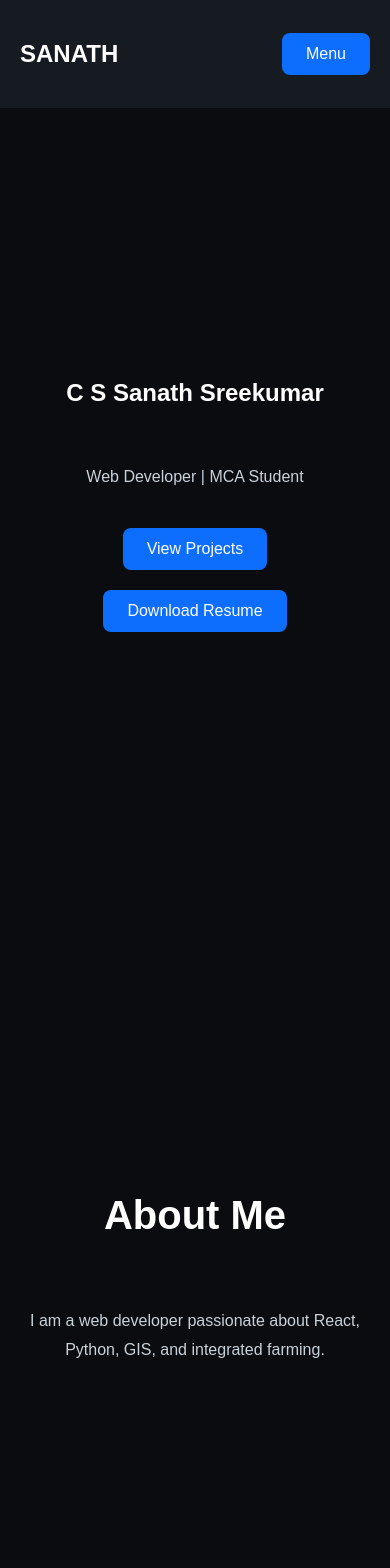
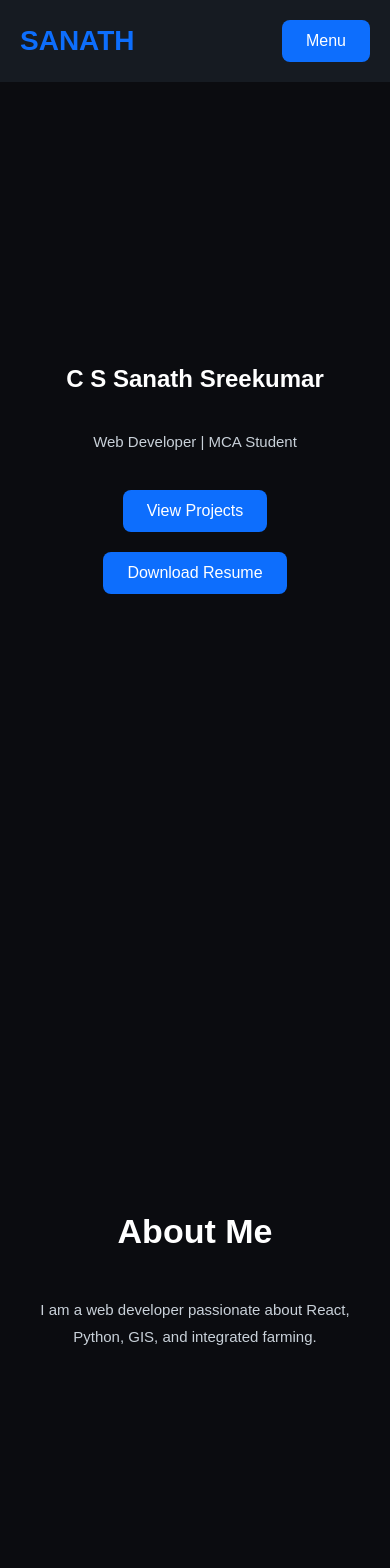
Before and after one commit to sanath2003git/portfolio-react, a React (Vite) app: page / in a window 390 px wide. Shown: the top 1568 px of the page. Built offline with nearby package versions, Linux system fonts and the light colour scheme.

Commit message:
Auto close mobile menu on link click

```diff
--- a/src/components/Navbar.jsx
+++ b/src/components/Navbar.jsx
@@ -5,6 +5,12 @@ function Navbar() {
   const [menuOpen, setMenuOpen] = useState(false);
   const [scrolled, setScrolled] = useState(false);
 
+  // Close Mobile Menu
+  const closeMenu = () => {
+    setMenuOpen(false);
+  };
+
+  // Navbar Scroll Effect
   useEffect(() => {
 
     const handleScroll = () => {
@@ -66,25 +72,35 @@ function Navbar() {
 
       {/* Mobile Menu */}
       {menuOpen && (
+
         <ul className="mobile-menu">
 
           <li>
-    <a href="#home">Home</a>
+            <a href="#home" onClick={closeMenu}>
+              Home
+            </a>
           </li>
 
           <li>
-    <a href="#about">About</a>
+            <a href="#about" onClick={closeMenu}>
+              About
+            </a>
           </li>
 
           <li>
-    <a href="#skills">Skills</a>
+            <a href="#skills" onClick={closeMenu}>
+              Skills
+            </a>
           </li>
 
           <li>
-    <a href="#projects">Projects</a>
+            <a href="#projects" onClick={closeMenu}>
+              Projects
+            </a>
           </li>
 
         </ul>
+
       )}
 
     </nav>
--- a/src/index.css
+++ b/src/index.css
@@ -36,24 +36,47 @@ nav {
   z-index: 1000;
 }
 
+nav h1 {
+  font-size: 28px;
+  font-weight: bold;
+
+  color: #0d6efd;
+}
+
 /* Desktop Menu */
 
 .desktop-menu {
   display: flex;
 
-  gap: 20px;
+  gap: 25px;
 
   list-style: none;
 }
 
 .desktop-menu li {
-  cursor: pointer;
-
   transition: 0.3s;
 }
 
-.desktop-menu li:hover {
+/* Links */
+
+.desktop-menu a,
+.mobile-menu a {
+  text-decoration: none;
+
+  color: white;
+
+  transition: 0.3s;
+
+  font-weight: 500;
+}
+
+.desktop-menu a:hover,
+.mobile-menu a:hover {
   color: #0d6efd;
+}
+
+.mobile-menu a:active {
+  opacity: 0.7;
 }
 
 /* Right Side */
@@ -75,30 +98,20 @@ nav {
 
   padding: 20px;
 
-  border-radius: 10px;
+  border-radius: 12px;
 
   list-style: none;
 
   display: flex;
   flex-direction: column;
 
-  gap: 15px;
+  gap: 18px;
 
-  width: 150px;
+  width: 160px;
 
   box-shadow: 0 5px 20px rgba(0, 0, 0, 0.5);
 
   animation: fadeIn 0.3s ease;
-}
-
-.mobile-menu li {
-  cursor: pointer;
-
-  transition: 0.3s;
-}
-
-.mobile-menu li:hover {
-  color: #0d6efd;
 }
 
 /* Sections */
@@ -106,7 +119,7 @@ nav {
 section {
   min-height: 80vh;
 
-  padding: 50px 20px;
+  padding: 60px 20px;
 
   display: flex;
   flex-direction: column;
@@ -118,16 +131,24 @@ section {
   text-align: center;
 }
 
+h1 {
+  margin: 0;
+}
+
 h2 {
-  font-size: 40px;
+  font-size: 42px;
+
+  margin-bottom: 10px;
 }
 
 p {
-  max-width: 600px;
+  max-width: 650px;
 
   line-height: 1.8;
 
   color: #c9d1d9;
+
+  font-size: 17px;
 }
 
 /* Buttons */
@@ -145,12 +166,15 @@ button {
   cursor: pointer;
 
   font-size: 16px;
+  font-weight: 500;
 
-  transition: 0.3s;
+  transition: all 0.3s ease;
 }
 
 button:hover {
   background-color: #1f6feb;
+
+  transform: translateY(-2px);
 }
 
 /* Skills */
@@ -171,6 +195,14 @@ button:hover {
   padding: 15px 20px;
 
   border-radius: 8px;
+
+  transition: 0.3s;
+}
+
+.skills-container h3:hover {
+  transform: translateY(-5px);
+
+  background-color: #1c2128;
 }
 
 /* Projects */
@@ -178,7 +210,7 @@ button:hover {
 .projects-container {
   display: flex;
 
-  gap: 20px;
+  gap: 25px;
 
   flex-wrap: wrap;
 
@@ -188,11 +220,11 @@ button:hover {
 .project-card {
   background-color: #161b22;
 
-  width: 250px;
+  width: 260px;
 
   padding: 25px;
 
-  border-radius: 10px;
+  border-radius: 12px;
 
   text-align: center;
 
@@ -200,11 +232,13 @@ button:hover {
   flex-direction: column;
   justify-content: space-between;
 
-  transition: 0.3s;
+  transition: all 0.3s ease;
 }
 
 .project-card:hover {
-  transform: translateY(-8px);
+  transform: translateY(-10px);
+
+  box-shadow: 0 10px 30px rgba(0, 0, 0, 0.4);
 }
 
 .project-card p {
@@ -257,6 +291,22 @@ button:hover {
   transform: scale(0.95);
 }
 
+/* Scroll Reveal */
+
+.reveal {
+  opacity: 0;
+
+  transform: translateY(50px);
+
+  transition: all 0.8s cubic-bezier(0.22, 1, 0.36, 1);
+}
+
+.reveal.active {
+  opacity: 1;
+
+  transform: translateY(0);
+}
+
 /* Responsive Navbar */
 
 .nav-right button {
@@ -277,6 +327,19 @@ button:hover {
     display: block;
   }
 
+  h2 {
+    font-size: 34px;
+  }
+
+  p {
+    font-size: 15px;
+  }
+
+  .project-card {
+    width: 100%;
+    max-width: 320px;
+  }
+
 }
 
 /* Animations */
@@ -294,33 +357,3 @@ button:hover {
   }
 
 }
-
-/* Scroll Reveal */
-
-.reveal {
-  opacity: 0;
-
-  transform: translateY(50px);
-
-  transition: all 1s ease;
-}
-
-.reveal.active {
-  opacity: 1;
-
-  transform: translateY(0);
-}
-
-.desktop-menu a,
-.mobile-menu a {
-  text-decoration: none;
-
-  color: white;
-
-  transition: 0.3s;
-}
-
-.desktop-menu a:hover,
-.mobile-menu a:hover {
-  color: #0d6efd;
-}
```
Lines whose indentation alone changed are shown as unchanged.
